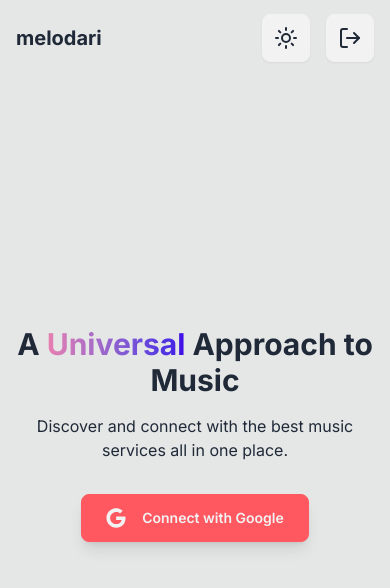
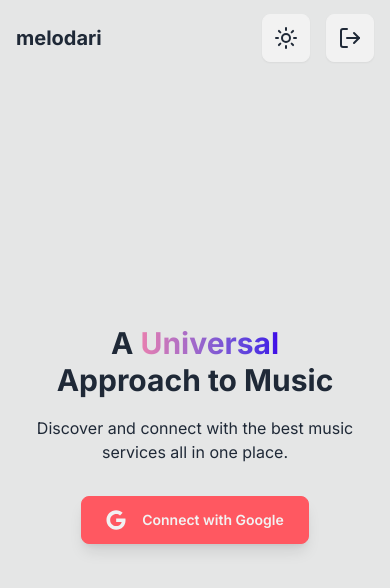
Before and after one commit to eftpmc/melodari-v2, a Next.js app: page /login in a window 390 px wide. Shown: the top 588 px of the page. Built offline with nearby package versions, Linux system fonts and the light colour scheme.

Commit message:
responsive updates

```diff
--- a/app/components/Home.tsx
+++ b/app/components/Home.tsx
@@ -69,7 +69,7 @@
   }
 
   return (
-    <div className="p-8 bg-base-300">
+    <div className="py-8 bg-base-300">
       <FilterablePlaylist googlePlaylists={googlePlaylists} spotifyPlaylists={[]} />
     </div>
   );
--- a/app/login/page.tsx
+++ b/app/login/page.tsx
@@ -31,12 +31,14 @@
 
   return (
     <div className="flex min-h-screen flex-col items-center justify-center px-4 pb-24">
-      <h1 className="text-3xl font-bold mb-4 text-center text-base-content">
-        A{" "}
-        <span className="text-transparent bg-clip-text bg-gradient-to-r from-primary to-secondary">
-          Universal
-        </span>{" "}
-        Approach to Music
+      <h1 className="text-3xl font-bold mb-4 text-center text-base-content leading-tight">
+        <span className="inline-block">
+          A{" "}
+          <span className="text-transparent bg-clip-text bg-gradient-to-r from-primary to-secondary">
+            Universal
+          </span>
+        </span>
+        <span className="block sm:inline">{" "}Approach to Music</span>
       </h1>
       <p className="text-base-content mb-8 text-center max-w-md">
         Discover and connect with the best music services all in one place.
```
